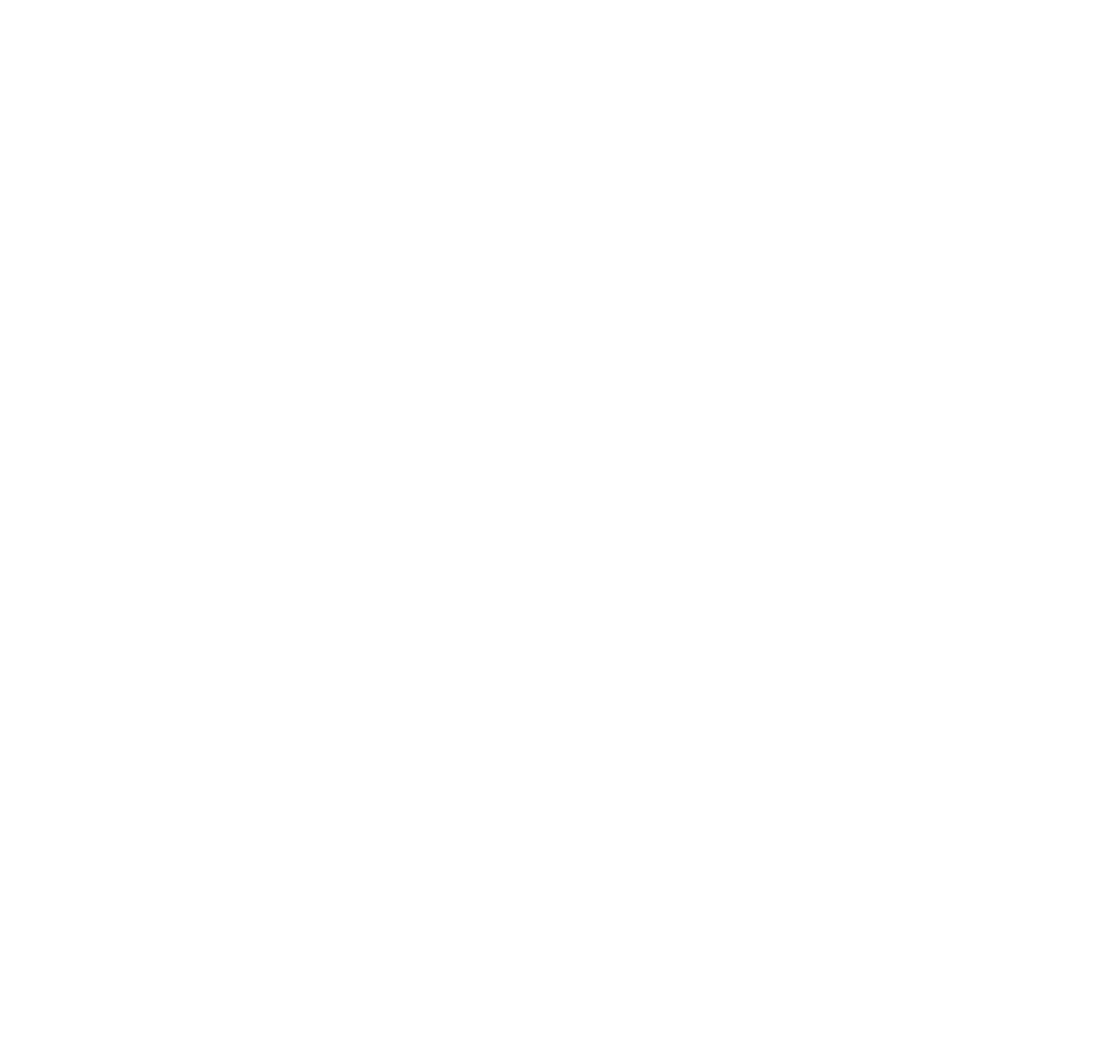
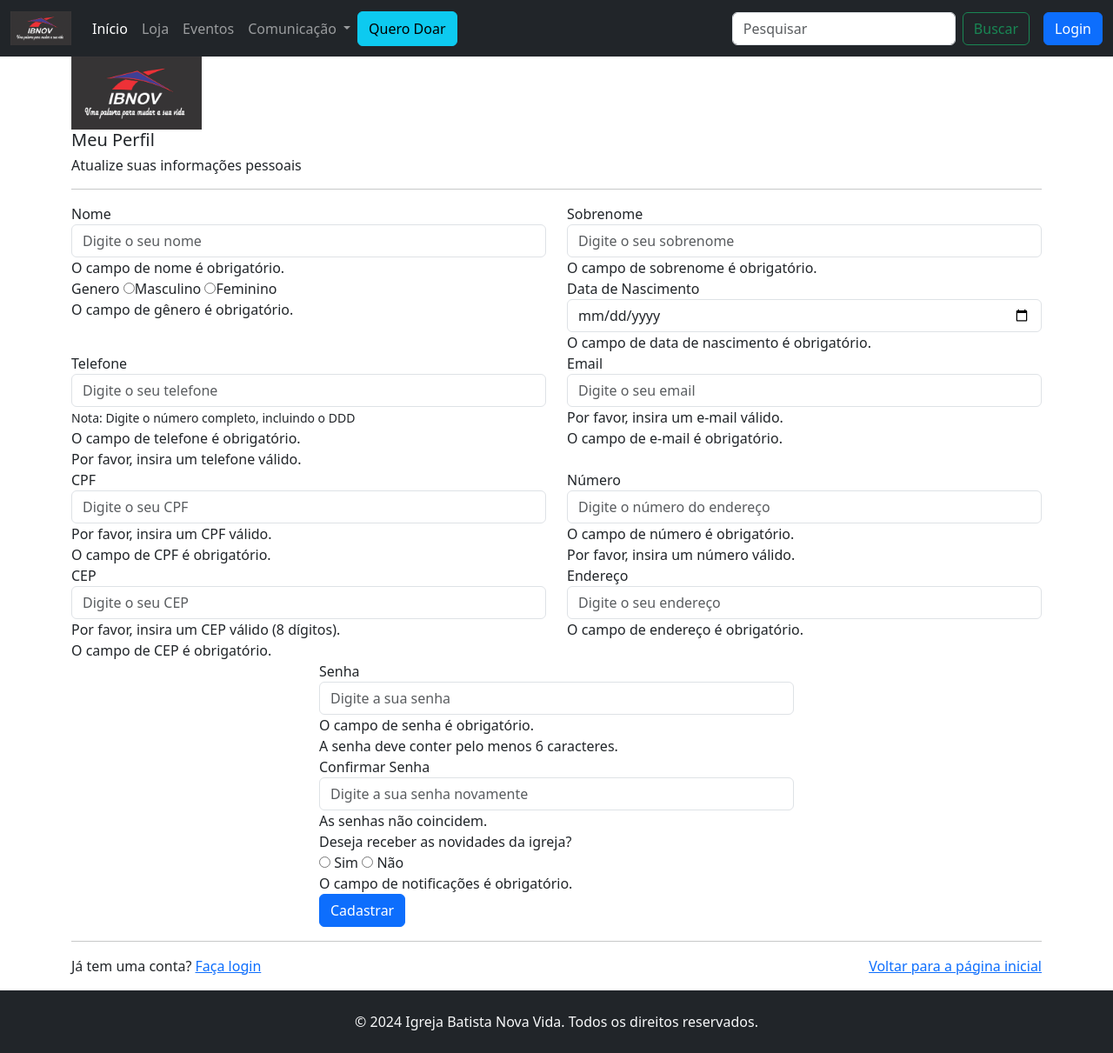
Before and after one commit to Moeniee/atividade-extensionista, a website: page meuPerfil.html in a window 1280 px wide. Shown: the whole page at 87% size. Before the commit the page ends 800 px from the top, so only its background shows below. Drawn offline with nearby package versions, Linux system fonts and the light colour scheme; no server answers.

Commit message:
Alterando meuperfil

```diff
--- a/js/index.js
+++ b/js/index.js
@@ -11,7 +11,7 @@ firebase.auth().onAuthStateChanged(user => {
             </button>
             <ul class="dropdown-menu" aria-labelledby="userDropdown">
                 <li><a class="dropdown-item" href="meuPerfil.html">Meu Perfil</a></li>
-                <li><a class="dropdown-item" href="#" onclick="logout()">Logout</a></li>
+                <li><a class="dropdown-item" href="#" onclick="logout()">Sair</a></li>
             </ul>
         `;
         loginBtn.parentNode.appendChild(userMenu);
--- a/meuPerfil.html
+++ b/meuPerfil.html
@@ -0,0 +1,204 @@
+<!DOCTYPE html>
+<html lang="en">
+<head>
+    <meta charset="UTF-8">
+    <meta name="viewport" content="width=device-width, initial-scale=1">
+    <link href="https://cdn.jsdelivr.net/npm/bootstrap@5.3.8/dist/css/bootstrap.min.css" rel="stylesheet" integrity="sha384-sRIl4kxILFvY47J16cr9ZwB07vP4J8+LH7qKQnuqkuIAvNWLzeN8tE5YBujZqJLB" crossorigin="anonymous">
+    <link rel="stylesheet" href="https://cdn.jsdelivr.net/npm/bootstrap-icons@1.13.1/font/bootstrap-icons.min.css">
+    <link rel="stylesheet" href="css/meuPerfil.css">
+    <link rel="stylesheet" href="css/global.css">
+    <title>IBNOV - Meu Perfil</title>
+</head>
+<body>
+<!-- Navbar -->
+<nav class="navbar navbar-expand-lg navbar-dark bg-dark">
+  <div class="container-fluid">
+    <a class="navbar-brand" href="index.html"><img src="img/image.png" alt="..."></a>
+    <button class="navbar-toggler" type="button" data-bs-toggle="collapse" data-bs-target="#navbarSupportedContent" aria-controls="navbarSupportedContent" aria-expanded="false" aria-label="Toggle navigation">
+      <span class="navbar-toggler-icon"></span>
+    </button>
+    <div class="collapse navbar-collapse" id="navbarSupportedContent">
+      <ul class="navbar-nav me-auto mb-2 mb-lg-0">
+        <li class="nav-item">
+          <a class="nav-link active" aria-current="page" href="index.html">Início</a>
+        </li>
+        <li class="nav-item">
+          <a class="nav-link" href="#">Loja</a>
+        </li>
+        <li class="nav-item">
+          <a class="nav-link" href="#">Eventos</a>
+        </li>
+        <li class="nav-item dropdown">
+          <a class="nav-link dropdown-toggle" href="#" role="button" data-bs-toggle="dropdown" aria-expanded="false">
+            Comunicação
+          </a>
+          <ul class="dropdown-menu">
+            <li><a class="dropdown-item" href="#">Artigos</a></li>
+            <li><a class="dropdown-item" href="#">Podcasts</a></li>
+            <li><a class="dropdown-item" href="#">Vídeos</a></li>
+          </ul>
+        </li>
+        <button type="button" class="btn btn-info">Quero Doar</button>
+      </ul>
+      <form class="d-flex me-2" role="search">
+        <input class="form-control me-2" type="search" placeholder="Pesquisar" aria-label="Pesquisar"/>
+        <button class="btn btn-outline-success" type="submit">Buscar</button>
+      </form>
+      <a class="btn btn-primary ms-2" href="login.html" id="login-btn">Login</a>
+    </div>
+  </div>
+</nav>
+<!-- Fim Navbar -->
+<section class="container">
+    <div class="box-top">
+        <img src="img/logo.jpeg" alt="Logo do IBNOV" width="150">
+        <h5>Meu Perfil</h5>
+        <h6>Atualize suas informações pessoais</h6>
+    </div>
+    <hr>
+    <div class="bottom-box">
+    <form method="post" action="">
+        <div class="row justify-content-center">
+           <div class="col-sm-6">
+            <label for="nome" class="control-label">Nome</label>
+            <input type="text" class="form-control" name="nome" placeholder="Digite o seu nome" id="nome" oninput="onChangeNome()" required>
+            <div class="error" id="name-required-error">O campo de nome é obrigatório.</div>
+           </div>
+           <div class="col-sm-6">
+            <label for="sobrenome" class="control-label">Sobrenome</label>
+            <input type="text" class="form-control" name="sobrenome" placeholder="Digite o seu sobrenome" id="sobrenome" oninput="onChangeSobrenome()" required>
+            <div class="error" id="lastname-required-error">O campo de sobrenome é obrigatório.</div>
+           </div>
+        </div>
+
+        <div class="row justify-content-center">
+           <div class="col-sm-6">
+            <label for="gender" class="control-label">Genero</label>
+            <label class="radio-inline">
+            <input type="radio" name="gender" value="M" onchange="onChangeGenero()" required>Masculino
+            </label>
+            <label class="radio-inline">
+            <input type="radio" name="gender" value="F" onchange="onChangeGenero()">Feminino
+            </label>
+            <div class="error" id="genero-required-error">O campo de gênero é obrigatório.</div>
+           </div>
+           <div class="col-sm-6">
+            <label for="dataNasc" class="control-label">Data de Nascimento</label>
+            <input type="date" class="form-control" name="dataNasc" placeholder="Digite a sua data de nascimento" oninput="onChangeDataNasc()" required>
+            <div class="error" id="dataNasc-required-error">O campo de data de nascimento é obrigatório.</div>
+           </div>
+        </div>
+
+        <div class="row justify-content-center">
+           <div class="col-sm-6">
+            <label for="telefone" class="control-label">Telefone</label>
+            <input type="text" class="form-control" name="telefone" placeholder="Digite o seu telefone" oninput="onChangeTelefone()" required>
+            <small>Nota: Digite o número completo, incluindo o DDD</small>
+            <div class="error" id="telefone-required-error">O campo de telefone é obrigatório.</div>
+            <div class="error" id="telefone-invalid-error">Por favor, insira um telefone válido.</div>
+           </div>
+           <div class="col-sm-6">
+            <label for="email" class="control-label">Email</label>
+            <input type="email" class="form-control" name="email" placeholder="Digite o seu email" oninput="onChangeEmail()" id="email">
+            <div class="error" id="email-invalid-error">Por favor, insira um e-mail válido.</div>
+            <div class="error" id="email-required-error">O campo de e-mail é obrigatório.</div>
+           </div>
+        </div>
+
+        <div class="row justify-content-center">
+           <div class="col-sm-6">
+            <label for="cpf" class="control-label">CPF</label>
+            <input type="text" class="form-control" name="cpf" placeholder="Digite o seu CPF" id="cpf" oninput="onChangeCPF()" required>
+            <div class="error" id="cpf-invalid-error">Por favor, insira um CPF válido.</div>
+            <div class="error" id="cpf-required-error">O campo de CPF é obrigatório.</div>
+           </div>
+           <div class="col-sm-6">
+            <label for="numero" class="control-label">Número</label>
+            <input type="text" class="form-control" name="numero" placeholder="Digite o número do endereço" oninput="onChangeNumero()" required>
+            <div class="error" id="numero-required-error">O campo de número é obrigatório.</div>
+            <div class="error" id="numero-invalid-error">Por favor, insira um número válido.</div>
+           </div>
+        </div>
+
+        <div class="row justify-content-center">
+           <div class="col-sm-6">
+            <label for="cep" class="control-label">CEP</label>
+            <input type="text" class="form-control" name="cep" placeholder="Digite o seu CEP" id="cep" oninput="onChangeCEP()" required>
+            <div class="error" id="cep-invalid-error">Por favor, insira um CEP válido (8 dígitos).</div>
+            <div class="error" id="cep-required-error">O campo de CEP é obrigatório.</div>
+           </div>
+           <div class="col-sm-6">
+            <label for="endereco" class="control-label">Endereço</label>
+            <input type="text" class="form-control" name="endereco" placeholder="Digite o seu endereço" oninput="onChangeEndereco()" required>
+            <div class="error" id="endereco-required-error">O campo de endereço é obrigatório.</div>
+           </div>
+        </div>
+
+        <div class="row justify-content-center">
+           <div class="col-sm-6">
+            <label for="password" class="control-label">Senha</label>
+            <input type="password" class="form-control" name="password" placeholder="Digite a sua senha" id="password" oninput="onChangePassword()">
+            <div class="error" id="password-required-error">O campo de senha é obrigatório.</div>
+            <div class="error" id="password-length-error">A senha deve conter pelo menos 6 caracteres.</div>
+           </div>
+        </div>
+
+        <div class="row justify-content-center">
+           <div class="col-sm-6">
+            <label for="confirmPassword" class="control-label">Confirmar Senha</label>
+            <input type="password" class="form-control" name="confirmPassword" placeholder="Digite a sua senha novamente" id="confirmPassword" oninput="onChangeConfirmPassword()">
+            <div class="error" id="password-doesnt-match-error">As senhas não coincidem.</div>
+           </div>
+        </div>
+
+        <div class="row justify-content-center">
+           <div class="col-sm-6">
+            <label class="control-label">Deseja receber as novidades da igreja?</label>
+            <div>
+                <label><input type="radio" name="notificacoes" value="sim" onchange="onChangeNotificacao()" required> Sim</label>
+                <label><input type="radio" name="notificacoes" value="nao" onchange="onChangeNotificacao()"> Não</label>
+            </div>
+            <div class="error" id="notificacao-required-error">O campo de notificações é obrigatório.</div>
+           </div>
+        </div>
+
+        <div class="row justify-content-center">
+           <div class="col-sm-6">
+            <button type="submit" class="btn btn-primary" id="register-button">Cadastrar</button>
+            </div>
+        </div>
+    </form>
+    </div>
+
+    <hr>
+    <div class="row justify-content-center">
+        <div class="row-botton">
+            <div class="col float-start">
+                <p>Já tem uma conta? <a href="login.html">Faça login</a></p>
+            </div>
+            <div class="col float-end">
+                <a href="index.html">Voltar para a página inicial</a>
+            </div>
+        </div>
+    </div>
+</section>
+<footer class="bg-dark text-light mt-auto">
+  <div class="container py-4">
+    <p class="text-center mb-0">
+      &copy; 2024 Igreja Batista Nova Vida. Todos os direitos reservados.
+    </p>
+  </div>
+</footer>
+
+<script src="https://cdn.jsdelivr.net/npm/bootstrap@5.3.8/dist/js/bootstrap.bundle.min.js" integrity="sha384-FKyoEForCGlyvwx9Hj09JcYn3nv7wiPVlz7YYwJrWVcXK/BmnVDxM+D2scQbITxI" crossorigin="anonymous"></script>
+<script src="https://www.gstatic.com/firebasejs/12.12.0/firebase-app-compat.js"></script>
+<script src="https://www.gstatic.com/firebasejs/12.12.0/firebase-auth-compat.js"></script>
+<script src="https://www.gstatic.com/firebasejs/12.12.0/firebase-firestore-compat.js"></script>
+<script src="js/firebase-init.js"></script>
+<script src="js/loading.js"></script>
+<script src="js/validations.js"></script>
+<script src="js/meuPerfil.js"></script>
+<script src="js/cadastro.js"></script>
+<script src="js/index.js"></script>
+</body>
+</html>
```
Also changed, not shown: cadastro.html (+1 -1 lines), index.html (+37 -1 lines).
